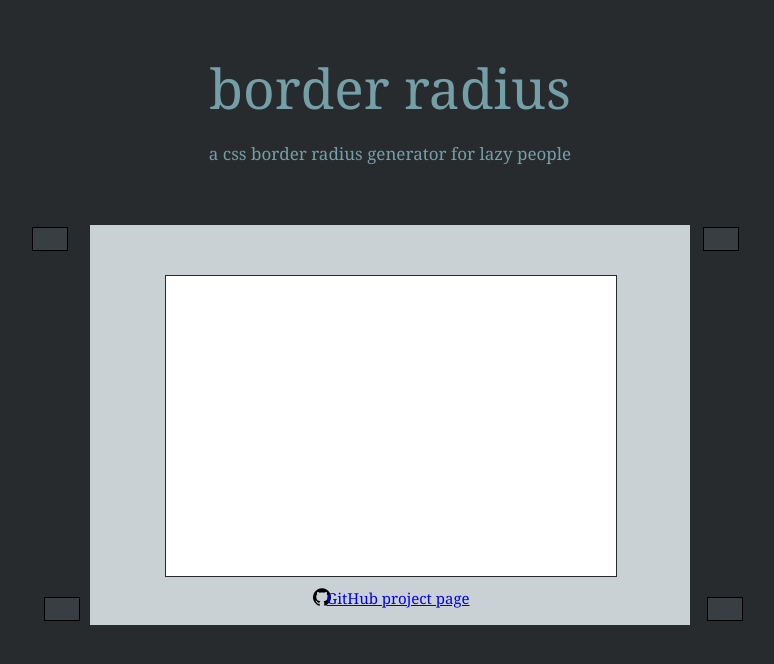
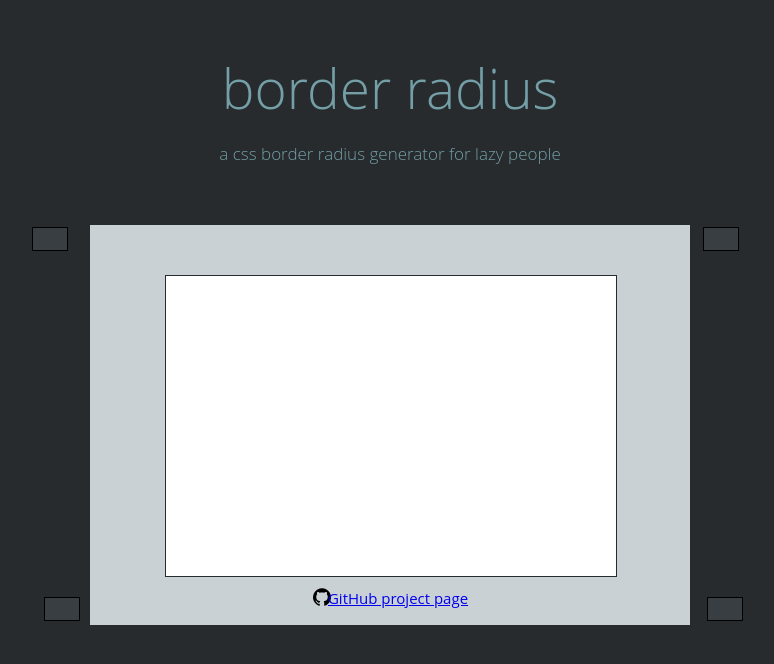
Before and after one commit to douglas541/border-radius, a plain HTML site: page index.html in a window 1280 px wide. Shown: the whole page, without its empty margins (250-1024 px from the left). Drawn offline with Linux system fonts and the light colour scheme.

Commit message:
New CSS Font Family

```diff
--- a/css/index.css
+++ b/css/index.css
@@ -1,7 +1,7 @@
 body{
     color: rgb(116, 159, 167);
     background-color: rgb(39, 43, 46);
-    font-family: Georgia, serif;
+    font-family: Open Sans;
     text-align: center;
     margin: auto;
 }
```
